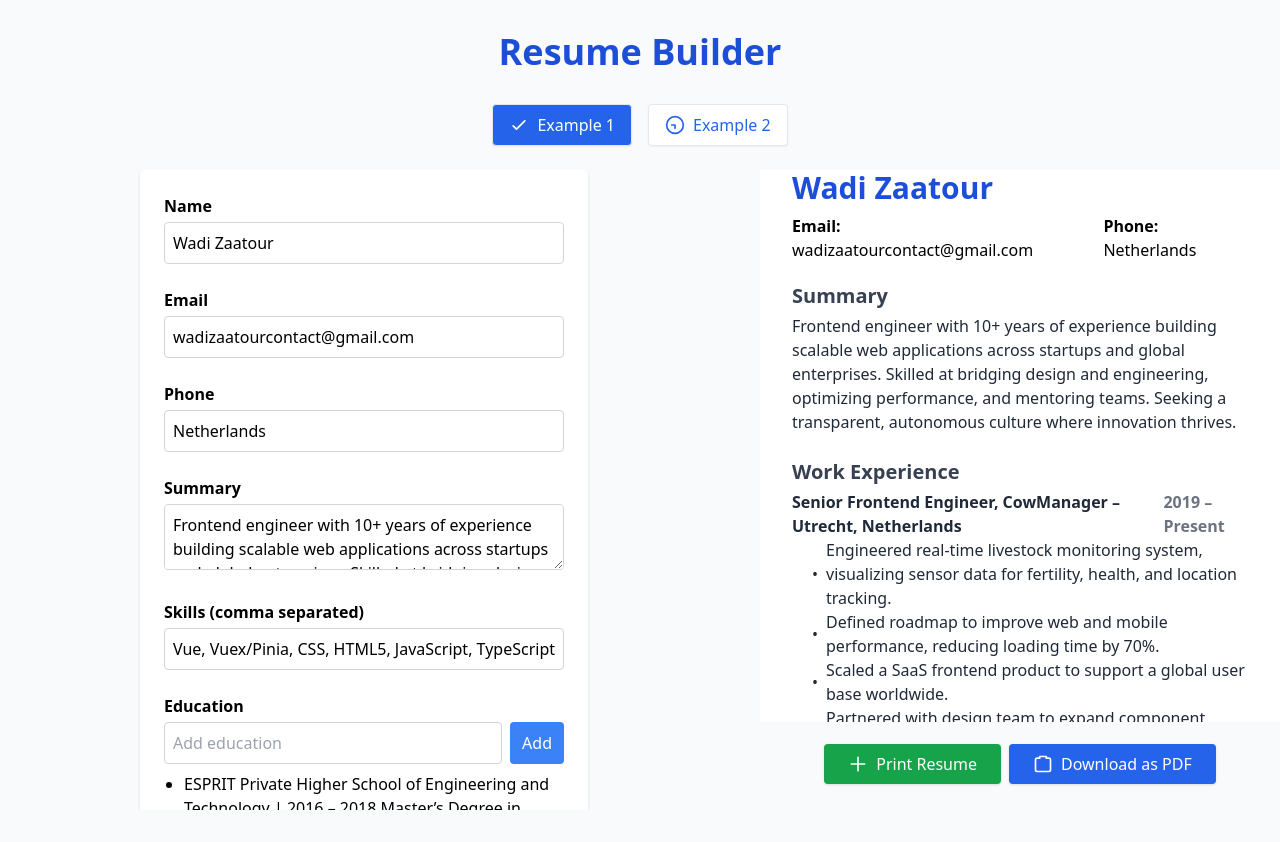
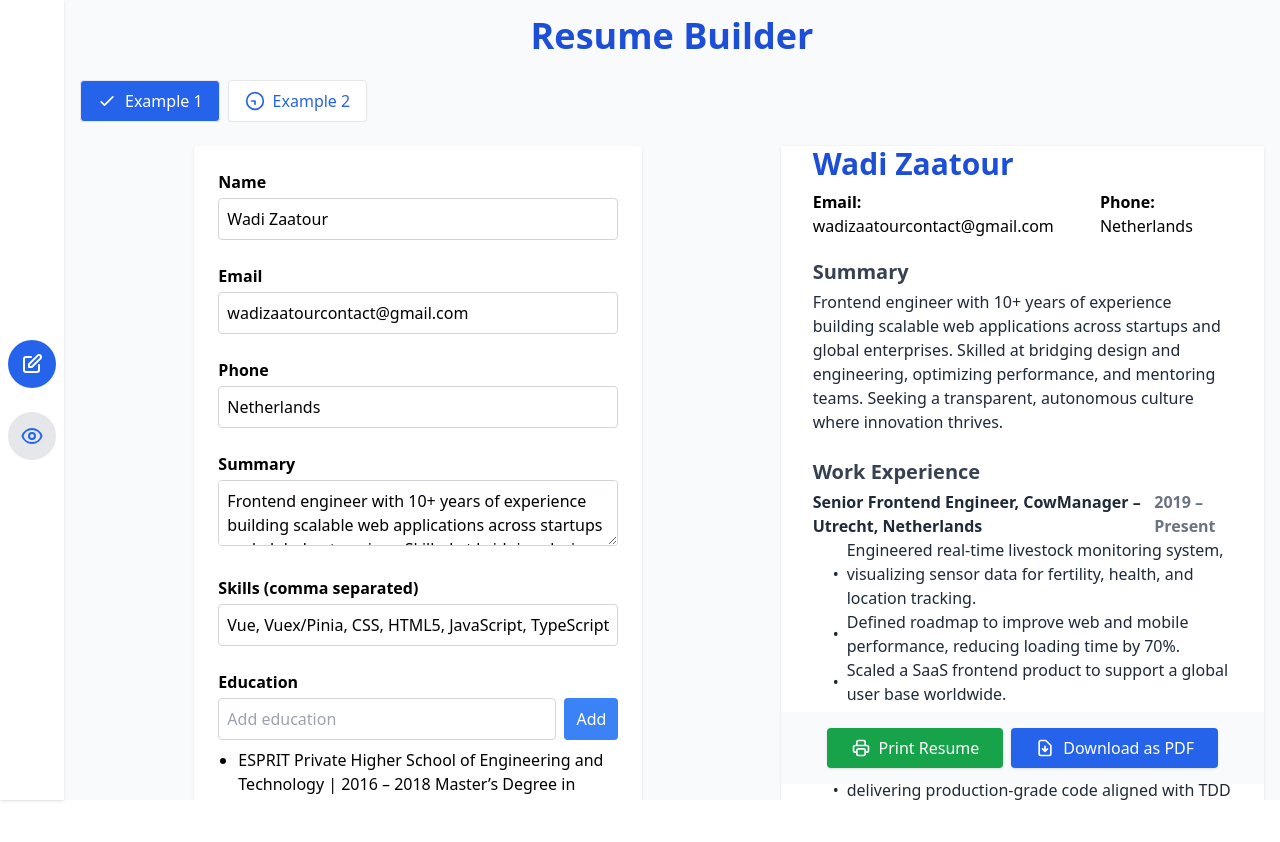
Before and after one commit to wadizaatour/ResumeBuilder, a React (Vite) app: page / in a window 1280 px wide. After the commit the page ends 800 px from the top, so only its background shows below. Built offline with nearby package versions, Linux system fonts and the light colour scheme.

Commit message:
fix layout issue

```diff
--- a/src/App.jsx
+++ b/src/App.jsx
@@ -6,6 +6,7 @@ import jsPDF from "jspdf";
 import html2canvas from "html2canvas";
 
 const App = () => {
+  const [showForm, setShowForm] = useState(true);
   const exampleResumes = [
     {
       name: "Wadi Zaatour",
@@ -131,16 +132,16 @@ const App = () => {
       format: "a4",
     });
     const pageWidth = pdf.internal.pageSize.getWidth();
+    const pageHeight = pdf.internal.pageSize.getHeight();
     const originalWidth = element.style.width;
     const originalFontSize = element.style.fontSize;
     element.style.width = pageWidth + "pt";
-    element.style.fontSize = "12px"; // Reduce font size by 4px (default is 16px)
+    element.style.fontSize = "12px";
     await new Promise((r) => setTimeout(r, 200));
     const canvas = await html2canvas(element, { scale: 2 });
     element.style.width = originalWidth;
     element.style.fontSize = originalFontSize;
     const imgData = canvas.toDataURL("image/png");
-    const pageHeight = pdf.internal.pageSize.getHeight();
     const ratio = Math.min(
       pageWidth / canvas.width,
       pageHeight / canvas.height
@@ -154,15 +155,135 @@ const App = () => {
   };
 
   return (
-    <div className="min-h-screen bg-gray-50 py-8">
-      <h1 className="text-4xl font-bold text-center mb-8 text-blue-700">
+    <div className="min-h-screen bg-gray-50 flex">
+      {/* Desktop left navbar with only menu icons */}
+      <div className="hidden md:flex flex-col items-center justify-center py-8 px-2 bg-white shadow fixed left-0 h-screen w-16 z-10">
+        <div className="flex flex-col gap-6">
+          <button
+            className={`p-3 rounded-full transition-all duration-150 ${
+              showForm ? "bg-blue-600 text-white" : "bg-gray-200 text-blue-600"
+            }`}
+            onClick={() => setShowForm(true)}
+            title="Add/Edit Sections"
+          >
+            <svg
+              xmlns="http://www.w3.org/2000/svg"
+              className="h-6 w-6"
+              fill="none"
+              viewBox="0 0 24 24"
+              stroke="currentColor"
+            >
+              <path
+                strokeLinecap="round"
+                strokeLinejoin="round"
+                strokeWidth={2}
+                d="M11 5H6a2 2 0 00-2 2v11a2 2 0 002 2h11a2 2 0 002-2v-5m-1.414-9.414a2 2 0 112.828 2.828L11.828 15H9v-2.828l8.586-8.586z"
+              />
+            </svg>
+          </button>
+          <button
+            className={`p-3 rounded-full transition-all duration-150 ${
+              !showForm ? "bg-blue-600 text-white" : "bg-gray-200 text-blue-600"
+            }`}
+            onClick={() => setShowForm(false)}
+            title="Preview Resume"
+          >
+            <svg
+              xmlns="http://www.w3.org/2000/svg"
+              className="h-6 w-6"
+              fill="none"
+              viewBox="0 0 24 24"
+              stroke="currentColor"
+            >
+              <path
+                strokeLinecap="round"
+                strokeLinejoin="round"
+                strokeWidth={2}
+                d="M15 12a3 3 0 11-6 0 3 3 0 016 0z"
+              />
+              <path
+                strokeLinecap="round"
+                strokeLinejoin="round"
+                strokeWidth={2}
+                d="M2.458 12C3.732 7.943 7.523 5 12 5c4.478 0 8.268 2.943 9.542 7-1.274 4.057-5.064 7-9.542 7-4.477 0-8.268-2.943-9.542-7z"
+              />
+            </svg>
+          </button>
+        </div>
+      </div>
+
+      {/* Mobile footer menu with icons */}
+      <div className="md:hidden fixed bottom-0 left-0 w-full bg-white shadow flex justify-center gap-8 py-3 z-20 border-t">
+        <button
+          className={`p-3 rounded-full transition-all duration-150 ${
+            showForm ? "bg-blue-600 text-white" : "bg-gray-200 text-blue-600"
+          }`}
+          onClick={() => setShowForm(true)}
+          title="Add/Edit Sections"
+        >
+          <svg
+            xmlns="http://www.w3.org/2000/svg"
+            className="h-6 w-6"
+            fill="none"
+            viewBox="0 0 24 24"
+            stroke="currentColor"
+          >
+            <path
+              strokeLinecap="round"
+              strokeLinejoin="round"
+              strokeWidth={2}
+              d="M11 5H6a2 2 0 00-2 2v11a2 2 0 002 2h11a2 2 0 002-2v-5m-1.414-9.414a2 2 0 112.828 2.828L11.828 15H9v-2.828l8.586-8.586z"
+            />
+          </svg>
+        </button>
+        <button
+          className={`p-3 rounded-full transition-all duration-150 ${
+            !showForm ? "bg-blue-600 text-white" : "bg-gray-200 text-blue-600"
+          }`}
+          onClick={() => setShowForm(false)}
+          title="Preview Resume"
+        >
+          <svg
+            xmlns="http://www.w3.org/2000/svg"
+            className="h-6 w-6"
+            fill="none"
+            viewBox="0 0 24 24"
+            stroke="currentColor"
+          >
+            <path
+              strokeLinecap="round"
+              strokeLinejoin="round"
+              strokeWidth={2}
+              d="M15 12a3 3 0 11-6 0 3 3 0 016 0z"
+            />
+            <path
+              strokeLinecap="round"
+              strokeLinejoin="round"
+              strokeWidth={2}
+              d="M2.458 12C3.732 7.943 7.523 5 12 5c4.478 0 8.268 2.943 9.542 7-1.274 4.057-5.064 7-9.542 7-4.477 0-8.268-2.943-9.542-7z"
+            />
+          </svg>
+        </button>
+      </div>
+
+      {/* Main content area */}
+      <div
+        className="flex-1 md:ml-16 overflow-y-auto"
+        style={{ height: "100vh" }}
+      >
+        <div className="py-4 px-4 min-h-full">
+          <div className="pb-20 md:pb-0">
+            <h1 className="text-3xl md:text-4xl font-bold text-center mb-6 text-blue-700">
               Resume Builder
             </h1>
-      <div className="flex justify-center mb-6 gap-4">
+
+            {/* Example buttons horizontal scrollable bar */}
+            <div className="mb-6 overflow-x-auto">
+              <div className="flex gap-2 justify-center md:justify-start min-w-max mx-auto md:mx-0 w-fit">
                 {exampleResumes.map((ex, idx) => (
                   <button
                     key={idx}
-            className={`flex items-center gap-2 px-4 py-2 rounded border transition-all duration-150 shadow-sm ${
+                    className={`flex items-center gap-2 px-4 py-2 rounded border transition-all duration-150 shadow-sm whitespace-nowrap ${
                       selectedExample === idx
                         ? "bg-blue-600 text-white"
                         : "bg-white text-blue-600 hover:bg-blue-50"
@@ -217,18 +338,28 @@ const App = () => {
                   </button>
                 ))}
               </div>
-      <div className="container mx-auto flex flex-col md:flex-row gap-8 h-[80vh]">
-        <div className="md:w-7/12 w-full h-full overflow-y-auto">
+            </div>
+
+            {/* Content area with form and preview */}
+            <div className="flex flex-col md:flex-row gap-6">
+              {/* Form Section */}
+              <div
+                className={`md:w-7/12 w-full ${!showForm && "hidden md:block"}`}
+              >
                 <ResumeForm data={resumeData} setData={setResumeData} />
               </div>
-        <div className="md:w-5/12 w-full h-full flex flex-col">
-          <div className="flex-1 overflow-y-auto">
+
+              {/* Preview Section */}
+              <div
+                className={`md:w-5/12 w-full ${showForm && "hidden md:block"}`}
+              >
+                <div className="mb-4">
                   <ResumePreview data={resumeData} ref={previewRef} />
                 </div>
-          <div className="flex justify-center mt-4 gap-2 sticky bottom-0 bg-gray-50 py-4 z-10">
+                <div className="flex flex-col sm:flex-row justify-center gap-2 sticky bottom-20 md:bottom-4 bg-gray-50 py-4 z-10">
                   <button
                     onClick={handlePrint}
-              className="flex items-center gap-2 bg-green-600 text-white px-6 py-2 rounded shadow hover:bg-green-700"
+                    className="flex items-center justify-center gap-2 bg-green-600 text-white px-6 py-2 rounded shadow hover:bg-green-700"
                   >
                     <svg
                       xmlns="http://www.w3.org/2000/svg"
@@ -241,14 +372,14 @@ const App = () => {
                         strokeLinecap="round"
                         strokeLinejoin="round"
                         strokeWidth={2}
-                  d="M12 4v16m8-8H4"
+                        d="M17 17h2a2 2 0 002-2v-4a2 2 0 00-2-2H5a2 2 0 00-2 2v4a2 2 0 002 2h2m2 4h6a2 2 0 002-2v-4a2 2 0 00-2-2H9a2 2 0 00-2 2v4a2 2 0 002 2zm8-12V5a2 2 0 00-2-2H9a2 2 0 00-2 2v4h10z"
                       />
                     </svg>
                     Print Resume
                   </button>
                   <button
                     onClick={handleDownloadPDF}
-              className="flex items-center gap-2 bg-blue-600 text-white px-6 py-2 rounded shadow hover:bg-blue-700"
+                    className="flex items-center justify-center gap-2 bg-blue-600 text-white px-6 py-2 rounded shadow hover:bg-blue-700"
                   >
                     <svg
                       xmlns="http://www.w3.org/2000/svg"
@@ -261,7 +392,7 @@ const App = () => {
                         strokeLinecap="round"
                         strokeLinejoin="round"
                         strokeWidth={2}
-                  d="M19 21H5a2 2 0 01-2-2V7a2 2 0 012-2h3V3h8v2h3a2 2 0 012 2v12a2 2 0 01-2 2z"
+                        d="M12 10v6m0 0l-3-3m3 3l3-3m2 8H7a2 2 0 01-2-2V5a2 2 0 012-2h5.586a1 1 0 01.707.293l5.414 5.414a1 1 0 01.293.707V19a2 2 0 01-2 2z"
                       />
                     </svg>
                     Download as PDF
@@ -270,6 +401,9 @@ const App = () => {
               </div>
             </div>
           </div>
+        </div>
+      </div>
+    </div>
   );
 };
 
--- a/src/components/ResumePreview.jsx
+++ b/src/components/ResumePreview.jsx
@@ -2,7 +2,7 @@ import React, { forwardRef } from "react";
 
 const ResumePreview = forwardRef(function ResumePreview({ data }, ref) {
   return (
-    <div ref={ref} className="bg-white w-full shadow px-8 pb-16">
+    <div ref={ref} className="bg-white w-full shadow px-8 pb-8">
       <h1 className="text-3xl font-bold mb-2 text-blue-700">{data.name}</h1>
       <div className="flex gap-8 mb-4">
         <p className="mb-1">
```
Lines whose indentation alone changed are shown as unchanged.
